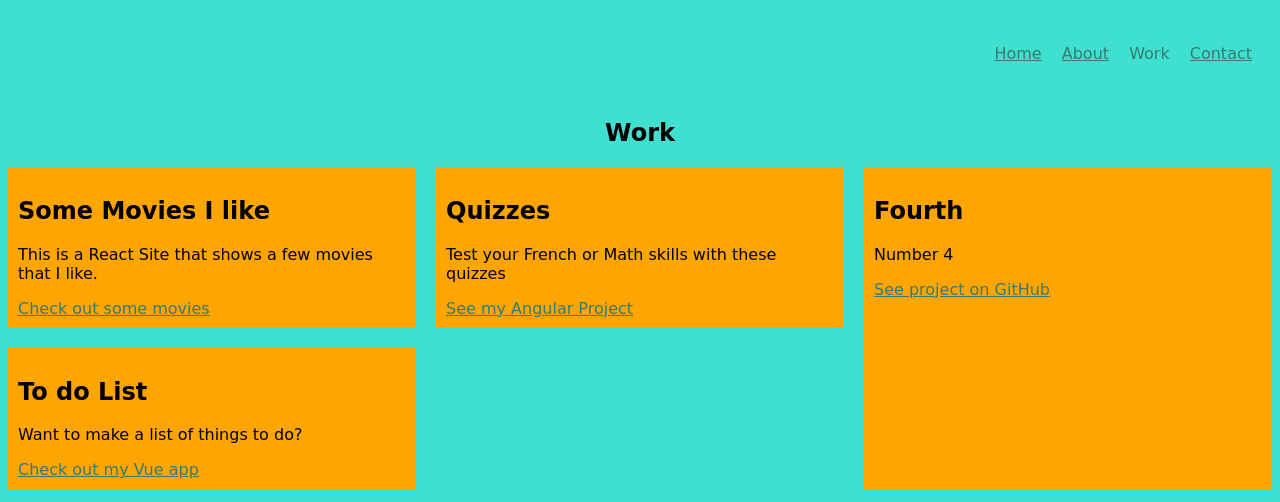
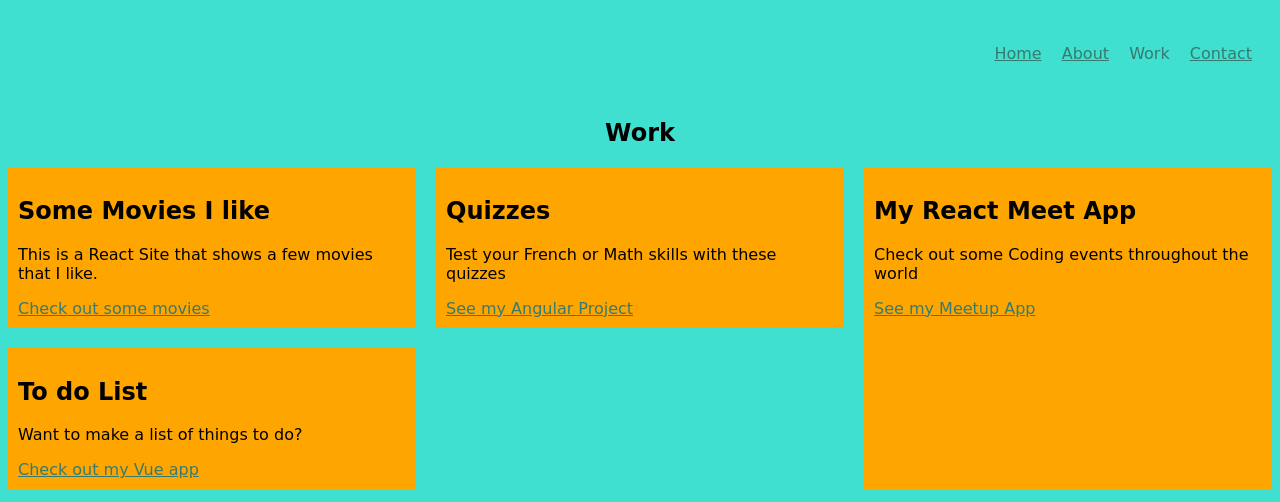
Before and after one commit to dill337/Portfolio-Website, a plain HTML site: page work.html in a window 1280 px wide. Shown: the top 502 px of the page. Drawn offline with Linux system fonts and the light colour scheme; a web font is replaced by a local one.

Commit message:
Update work.html

```diff
--- a/work.html
+++ b/work.html
@@ -61,11 +61,11 @@
     </div>
 
     <div class="grid__item">
-      <h2>Fourth</h2>
+      <h2>My React Meet App</h2>
       <p>
-        Number 4
+        Check out some Coding events throughout the world
       </p>
-        <a href="#">See project on GitHub</a>
+        <a href="https://dill337.github.io/meet/">See my Meetup App</a>
     </div>
 
   </div>
```
